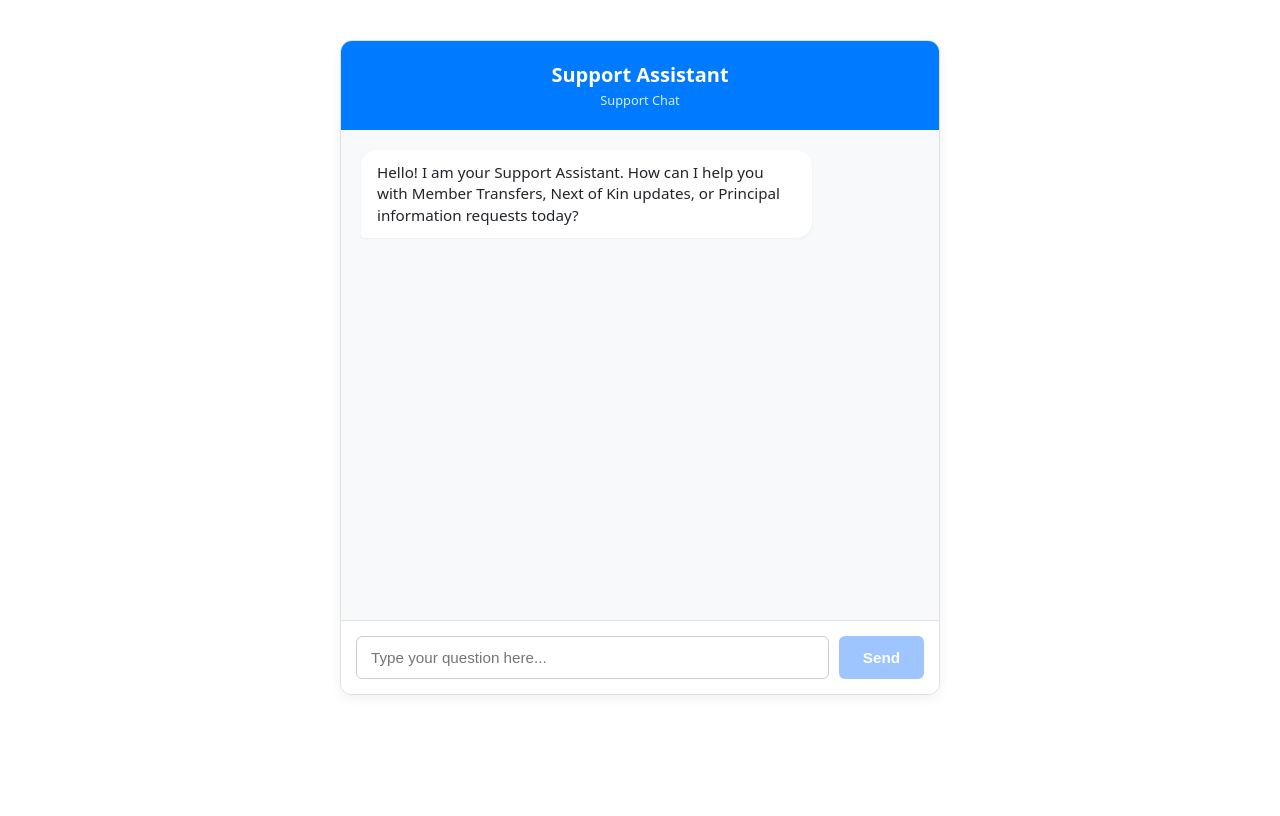
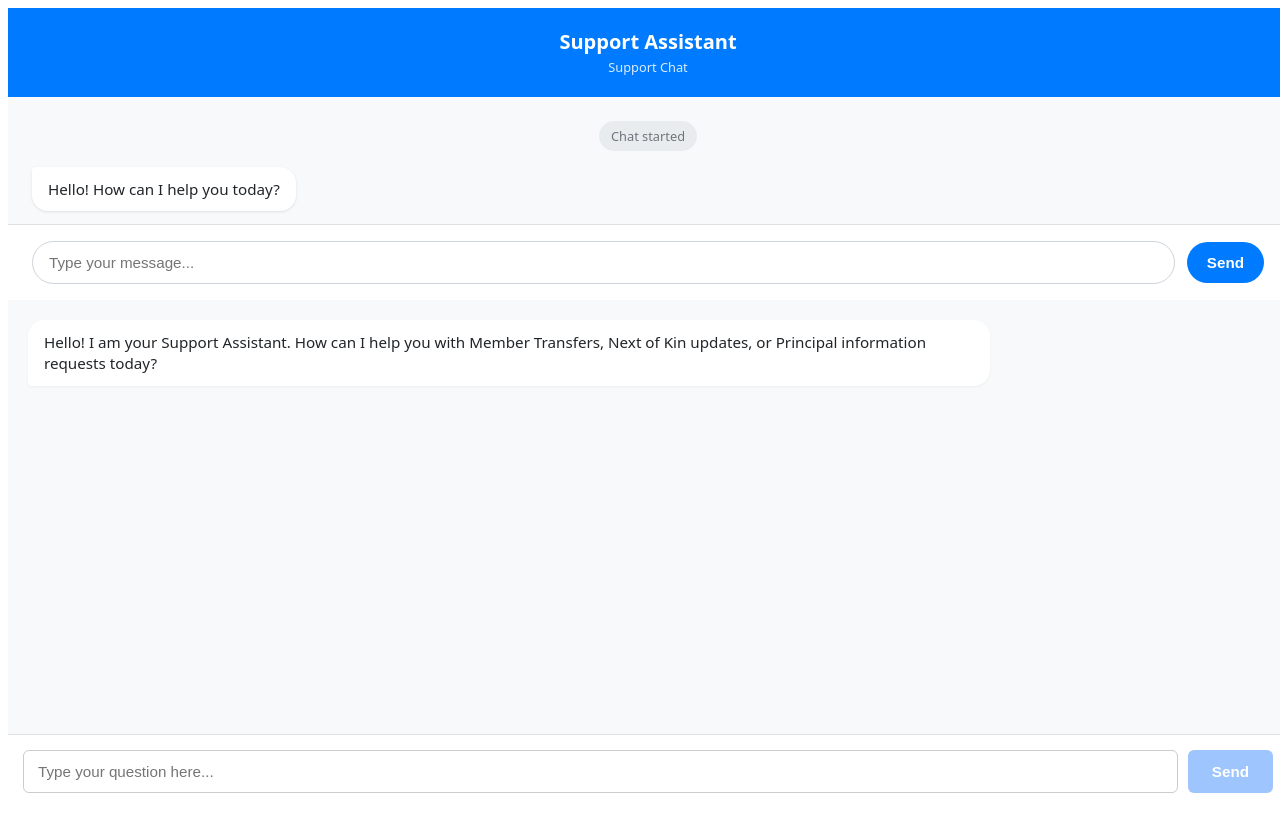
Before and after one commit to stevejj4/support-frontend, a React (Vite) app: page / in a window 1280 px wide. Built offline with nearby package versions, Linux system fonts and the light colour scheme; no server answers.

Commit message:
testing in production

```diff
--- a/src/App.jsx
+++ b/src/App.jsx
@@ -195,19 +195,22 @@ export default function App() {
   return (
   <div
     style={{
-        maxWidth: '600px',
-        margin: '40px auto',
+      width: '100vw',
+      height: '100vh',
       fontFamily: 'system-ui, sans-serif',
-        padding: '0 20px'
+      boxSizing: 'border-box',
+      margin: 0,
+      padding: 0,
+      backgroundColor: '#f5f5f5',
+      display: 'flex',
+      flexDirection: 'column'
     }}
   >
 
     <div
       style={{
-          border: '1px solid #e0e0e0',
-          borderRadius: '12px',
-          boxShadow:
-            '0 4px 12px rgba(0,0,0,0.06)',
+        width: '100%',
+        height: '100%',
         display: 'flex',
         flexDirection: 'column',
         backgroundColor: '#ffffff'
@@ -223,8 +226,8 @@ export default function App() {
           padding: '20px',
           background: '#007bff',
           color: 'white',
-            borderRadius: '11px 11px 0 0',
-            textAlign: 'center'
+          textAlign: 'center',
+          flexShrink: 0
         }}
       >
 
@@ -249,6 +252,58 @@ export default function App() {
 
       </div>
 
+      {/* =====================================================
+          MESSAGES BODY (Scrollable Area)
+      ====================================================== */}
+
+      <div
+        style={{
+          flexGrow: 1,
+          padding: '24px',
+          backgroundColor: '#f8f9fa',
+          overflowY: 'auto',
+          display: 'flex',
+          flexDirection: 'column',
+          gap: '16px'
+        }}
+      >
+        {/* Example System Message */}
+        <div style={{ alignSelf: 'center', backgroundColor: '#e9ecef', padding: '6px 12px', borderRadius: '16px', fontSize: '0.8rem', color: '#6c757d' }}>
+          Chat started
+        </div>
+
+        {/* Example Incoming Message */}
+        <div style={{ alignSelf: 'flex-start', maxWidth: '70%', backgroundColor: '#ffffff', padding: '12px 16px', borderRadius: '4px 16px 16px 16px', boxShadow: '0 1px 3px rgba(0,0,0,0.1)', fontSize: '0.95rem', color: '#212529' }}>
+          Hello! How can I help you today?
+        </div>
+      </div>
+
+      {/* =====================================================
+          INPUT FOOTER
+      ====================================================== */}
+
+      <div
+        style={{
+          padding: '16px 24px',
+          borderTop: '1px solid #e0e0e0',
+          backgroundColor: '#ffffff',
+          display: 'flex',
+          gap: '12px',
+          alignItems: 'center',
+          flexShrink: 0
+        }}
+      >
+        <input
+          type="text"
+          placeholder="Type your message..."
+          style={{ flexGrow: 1, padding: '12px 16px', borderRadius: '24px', border: '1px solid #ced4da', fontSize: '0.95rem', outline: 'none' }}
+        />
+        <button
+          style={{ backgroundColor: '#007bff', color: 'white', border: 'none', padding: '12px 20px', borderRadius: '24px', fontWeight: '600', cursor: 'pointer', fontSize: '0.95rem' }}
+        >
+          Send
+        </button>
+      </div>
 
         {/* =====================================================
             MESSAGE AREA
```
Lines whose indentation alone changed are shown as unchanged.
